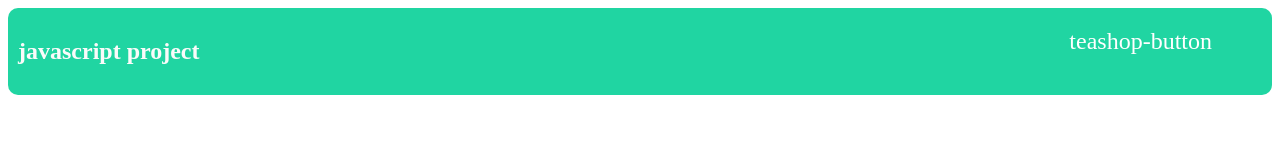
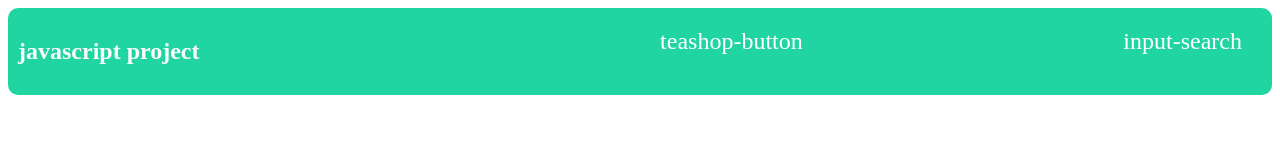
Before and after one commit to Suriya50/javascript_tasks, a plain HTML site: page index.html in a window 1280 px wide. Drawn offline with Linux system fonts and the light colour scheme.

Commit message:
new project

```diff
--- a/index.html
+++ b/index.html
@@ -8,7 +8,9 @@
 <body>
     <div style="background-color: rgb(32, 213, 162); color: rgb(251, 251, 250);padding: 10px; display: flex; justify-content: space-between; border-radius: 10px;">
     <h2>javascript project</h2>
-    <a style="text-decoration: none; color: white; margin-right: 40px;font-size: x-large; padding: 10px;" href="teashop-project/teashop/index.html">teashop-button</a>
-    </div>
+    <a style="text-decoration: none; color: white; margin-left: 150px;font-size: x-large; padding: 10px;" href="teashop-project/teashop/index.html">teashop-button</a>
+<a style="text-decoration: none; color: white; margin-right: 10px;font-size: x-large; padding: 10px;" href="dom/input.html">input-search</a>
+
+</div>
 </body>
 </html>
```
